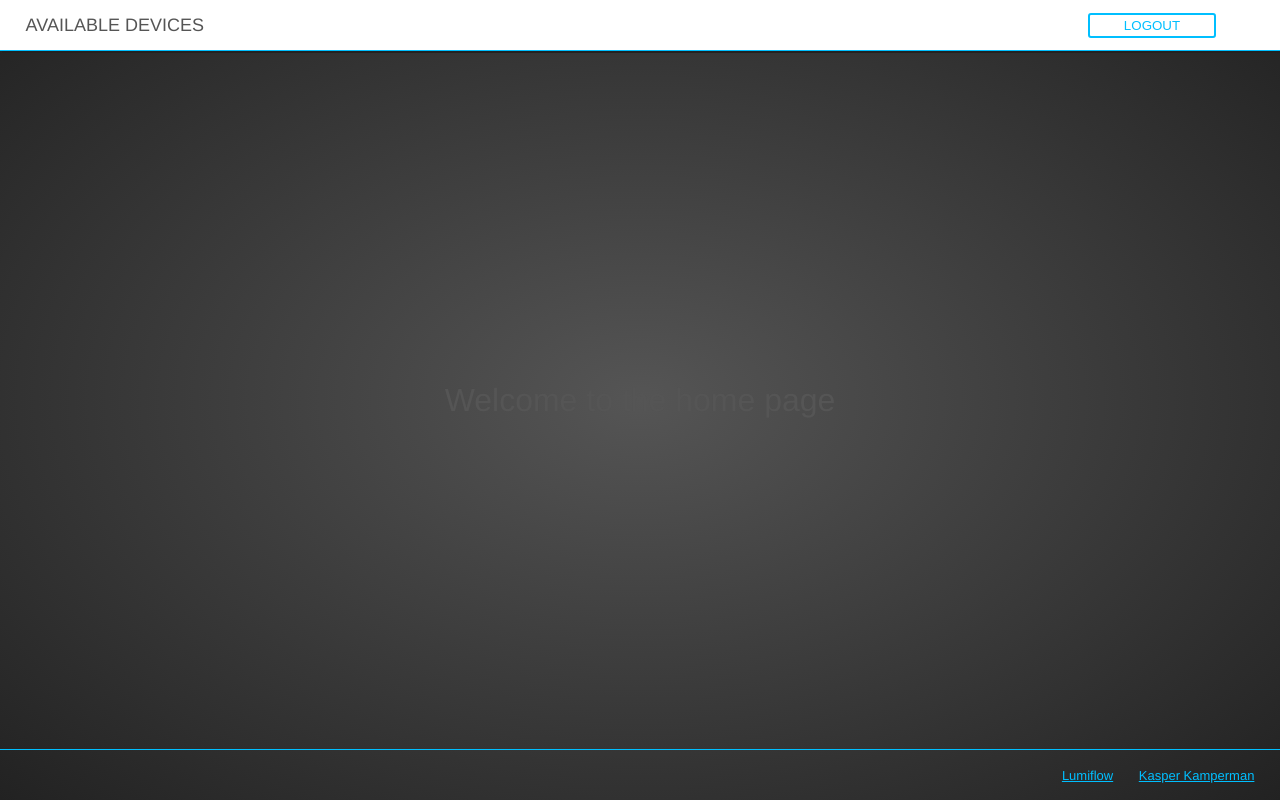
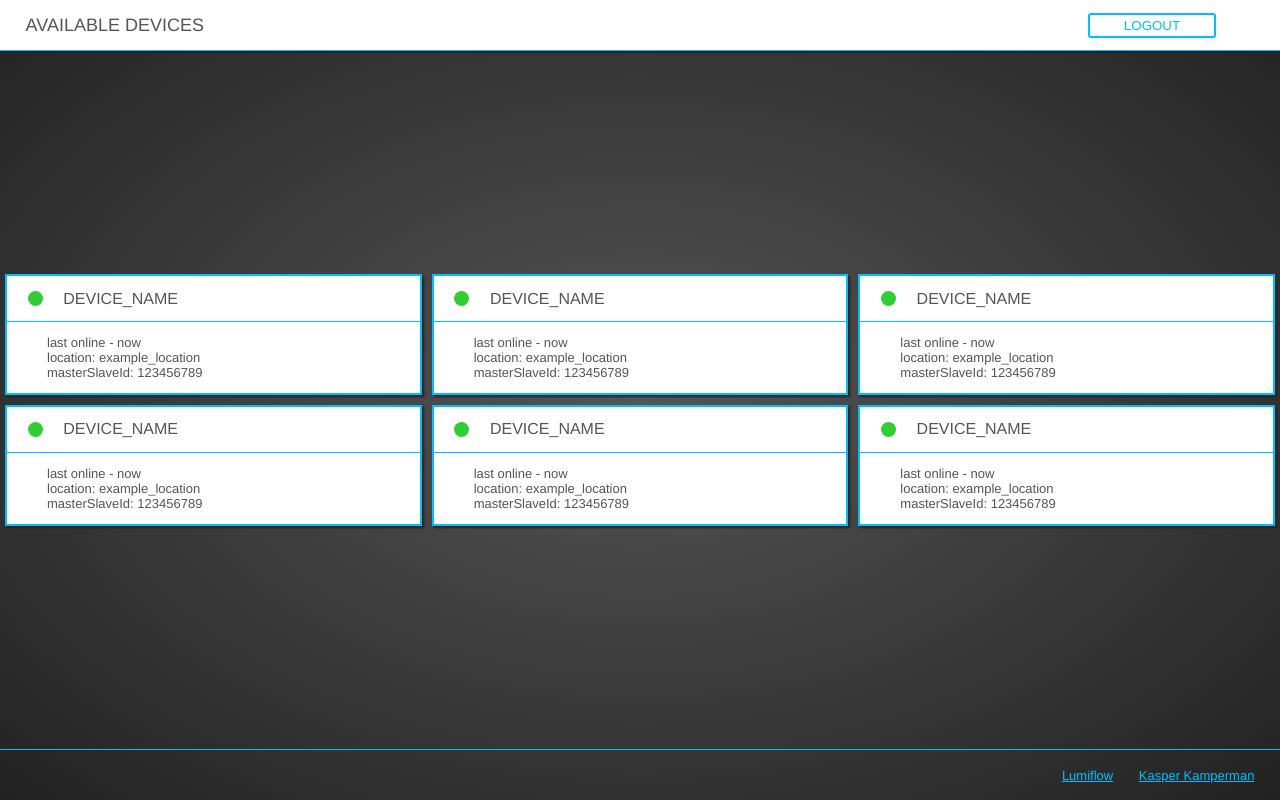
Before and after one commit to thijsnijhof/protoDashboard, a Vue app: page /home in a window 1280 px wide. Built offline with nearby package versions, Linux system fonts and the light colour scheme.

Commit message:
add device screen

```diff
--- a/src/App.vue
+++ b/src/App.vue
@@ -28,7 +28,7 @@ export default {
   font-family: 'Avenir', Helvetica, Arial, sans-serif;
   -webkit-font-smoothing: antialiased;
   -moz-osx-font-smoothing: grayscale;
-  text-align: center;
+  /*text-align: center;*/
   color: #555;
   height:100vh;
   justify-content: space-between;
--- a/src/components/Home.vue
+++ b/src/components/Home.vue
@@ -1,34 +1,44 @@
 <template>
-  <div class="hello">
-    <h1>{{msg}}</h1>
+  <div class="container">
+    <app-device></app-device>
+    <app-device></app-device>
+    <app-device></app-device>
+    <app-device></app-device>
+    <app-device></app-device>
+    <app-device></app-device>
   </div>
 </template>
 
 <script>
+  import Device from './listitems/Device.vue';
+
 export default {
   name: 'Home',
   data () {
     return {
       msg: 'Welcome to the home page'
     }
+  },
+  components: {
+    appDevice: Device
   }
 }
 </script>
 
 <!-- Add "scoped" attribute to limit CSS to this component only -->
 <style scoped>
-h1, h2 {
-  font-weight: normal;
-}
-ul {
-  list-style-type: none;
-  padding: 0;
-}
-li {
-  display: inline-block;
-  margin: 0 10px;
-}
-a {
-  color: #42b983;
-}
+ .container {
+   display: -webkit-box;
+   display: -ms-flexbox;
+   display: flex;
+   -webkit-box-orient: horizontal;
+   -webkit-box-direction: normal;
+   -ms-flex-direction: row;
+   flex-direction: row;
+   -webkit-box-flex: 1;
+   -ms-flex: 1 1 auto;
+   justify-content: flex-start;
+   align-items:flex-start;
+   flex-wrap: wrap;
+ }
 </style>
--- /dev/null
+++ b/src/components/listitems/Device.vue
@@ -0,0 +1,72 @@
+<template>
+  <section class="device-container">
+    <div class="device-top">
+      <div class="active-icon"></div>
+      <h1 class="device-top-text">DEVICE_NAME</h1>
+    </div>
+    <div class="device-content">
+        <ul class="properties">
+          <li>last online - now</li>
+          <li>location: example_location</li>
+          <li>masterSlaveId: 123456789</li>
+        </ul>
+    </div>
+  </section>
+</template>
+
+<script>
+
+</script>
+
+<style scoped>
+  .device-container {
+    display: flex;
+    flex-direction: column;
+    background: #fff;
+    justify-content: flex-start;
+    margin:5px;
+    min-width:25%;
+    flex: 1;
+    border:2px solid deepskyblue;
+    box-shadow: 2px 2px 2px #222;
+  }
+
+  .device-top {
+    display:flex;
+    flex-direction:row;
+    align-items:center;
+    justify-content: flex-start;
+    border-bottom: 1px solid deepskyblue;
+  }
+
+  .device-content {
+    display:flex;
+    flex-direction: column;
+    justify-content: flex-start;
+    align-content: flex-start;
+  }
+
+  .device-top-text {
+    font-weight:100;
+    font-size:medium;
+  }
+  .properties {
+    display:flex;
+    flex-direction:column;
+    justify-content: flex-start;
+    align-items: flex-start;
+    align-self:flex-start;
+    list-style: none;
+    font-weight:100;
+    font-size:small;
+  }
+
+  .active-icon {
+    height:15px;
+    width:15px;
+    background-color: limegreen;
+    border-radius:50%;
+    margin-left: 5%;
+    margin-right:5%;
+  }
+</style>
```
